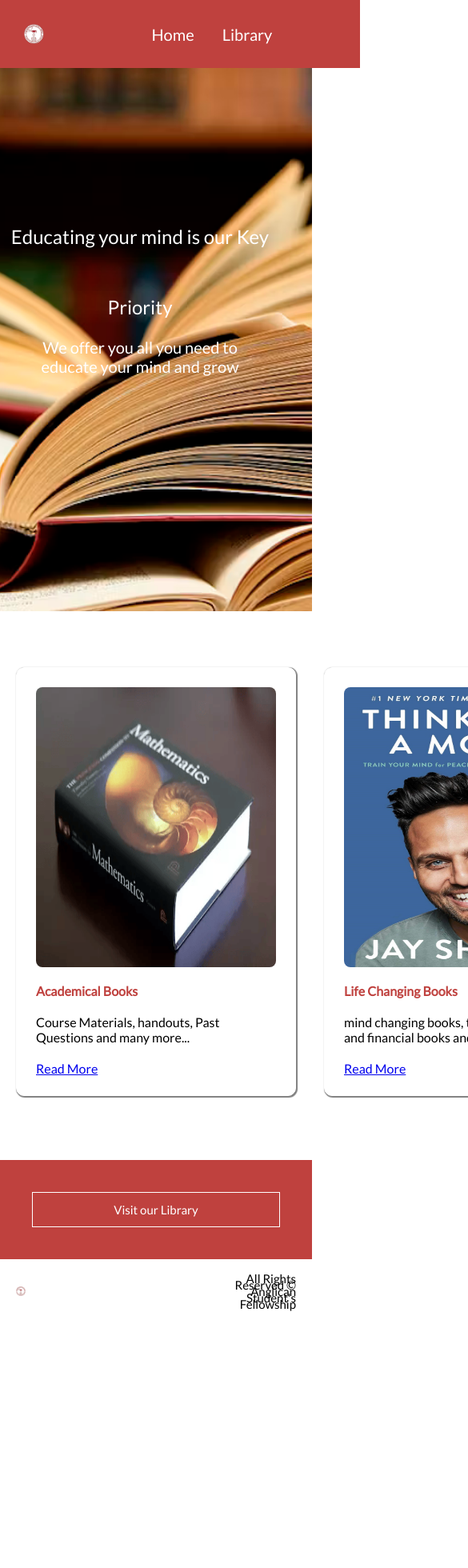
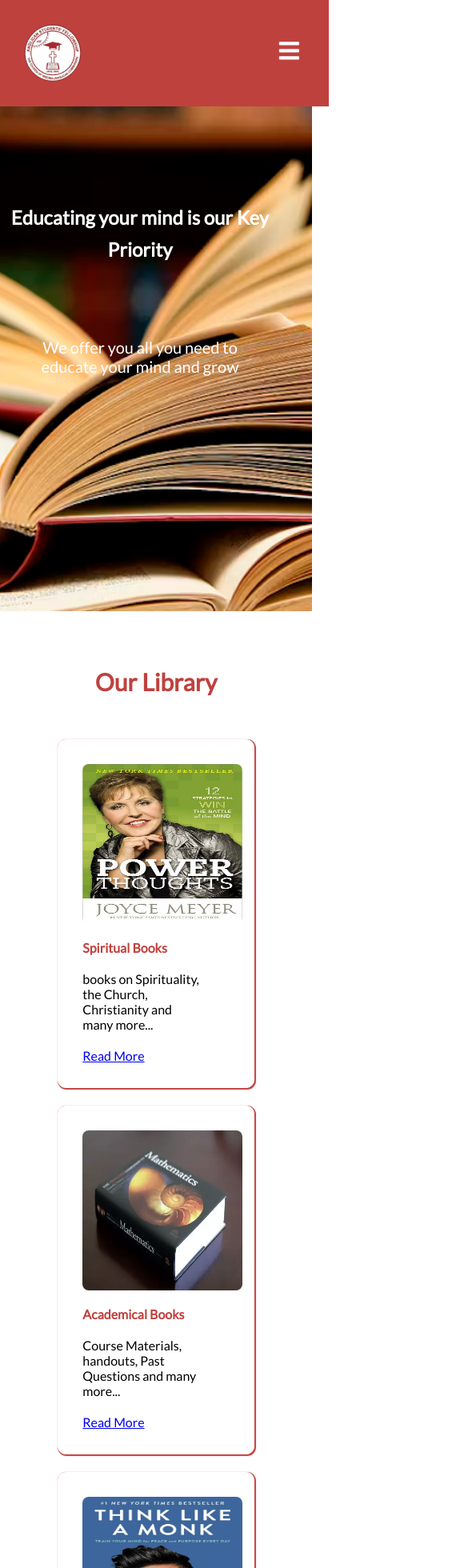
Before and after one commit to emmysoft/ASFLibraryWebsite, a React (Vite) app: page / in a window 390 px wide. Shown: the top 1960 px of the page at 80% size, 585 px wide, since content can reach past the window. Before the commit the page ends 1654 px from the top, so only its background shows below. Built offline with nearby package versions, Linux system fonts and the light colour scheme.

Commit message:
responsive update

```diff
--- a/src/App.css
+++ b/src/App.css
@@ -5,3 +5,11 @@
   margin: 0;
   font-family: "Lato", sans-serif;
 }
+
+@media screen and (max-width: 768px){
+  * {
+    padding: 0;
+    margin: 0;
+    font-family: "Lato", sans-serif;
+  }
+}
--- a/src/components/Body/Body.jsx
+++ b/src/components/Body/Body.jsx
@@ -11,7 +11,9 @@ const Body = () => {
     <>
       <Wrapper>
         <div className="hero">
-          <h4 className="hero_topic">Educating your mind is our Key Priority</h4>
+          <h4 className="hero_topic">
+            Educating your mind is our Key Priority
+          </h4>
           <p className="hero_text">
             We offer you all you need to educate your mind and grow
           </p>
@@ -19,6 +21,8 @@ const Body = () => {
       </Wrapper>
       <BookWrapper>
         <div className="book_category">
+          <h2 className="book_topic">Our Library</h2>
+          <div className="cat">
             <div className="cat_1">
               <img src={thoughts} alt="books" className="book1" />
               <h4 className="book_types">Spiritual Books</h4>
@@ -45,6 +49,7 @@ const Body = () => {
               <NavLink to="/library">Read More</NavLink>
             </div>
           </div>
+        </div>
         <div className="library">
           <NavLink to="/" className={"library_link"}>
             Visit our Library
--- a/src/components/Body/BodyStyle.js
+++ b/src/components/Body/BodyStyle.js
@@ -49,7 +49,13 @@ export const Wrapper = styled.div`
     }
   }
 
-  @media screen and (max-width: 760px) {
+  @media screen and (max-width: 768px) {
+    background-image: url(${Books});
+    background-size: cover;
+    background-position: center;
+    width: 100%;
+    height: 100%;
+
     .hero {
       display: flex;
       flex-direction: column;
@@ -58,10 +64,11 @@ export const Wrapper = styled.div`
       gap: 20px;
 
       .hero_topic {
-        font-weight: 500;
+        font-weight: 700;
         font-size: 24px;
         width: 400px;
         height: 150px;
+        line-height: 2.5rem;
         text-align: center;
       }
       .hero_text {
@@ -85,11 +92,25 @@ export const BookWrapper = styled.div`
 
   .book_category {
     display: flex;
+    flex-direction: column;
+    justify-content: center;
+    align-items: center;
+    gap: 35px;
+    margin: 70px;
+
+    .book_topic {
+      font-weight: 600;
+      font-size: 24px;
+      text-align: center;
+      color: #bf413e;
+      height: 70px;
+    }
+    .cat {
+      display: flex;
       flex-direction: row;
       justify-content: center;
       align-items: center;
       gap: 35px;
-    margin: 70px;
 
       .cat_1 {
         display: flex;
@@ -103,7 +124,7 @@ export const BookWrapper = styled.div`
         padding: 24px;
         background-color: #fff;
         width: 40%;
-      box-shadow: 1px 1px 1px 1px #808080;
+        box-shadow: 1px 1px 1px 1px #bf413e;
         &:hover {
           transition: transform 0.2s;
           transform: scale(0.9);
@@ -130,7 +151,7 @@ export const BookWrapper = styled.div`
         padding: 24px;
         background-color: #fff;
         width: 40%;
-      box-shadow: 1px 1px 1px 1px #808080;
+        box-shadow: 1px 1px 1px 1px #bf413e;
 
         &:hover {
           transition: transform 0.2s;
@@ -158,7 +179,7 @@ export const BookWrapper = styled.div`
         padding: 24px;
         background-color: #fff;
         width: 40%;
-      box-shadow: 1px 1px 1px 1px #808080;
+        box-shadow: 1px 1px 1px 1px #bf413e;
         &:hover {
           transition: transform 0.2s;
           transform: scale(0.9);
@@ -171,6 +192,7 @@ export const BookWrapper = styled.div`
         }
         .book_types {
           color: #bf413e;
+        }
       }
     }
   }
@@ -204,4 +226,132 @@ export const BookWrapper = styled.div`
       }
     }
   }
+
+  @media screen and (max-width: 768px) {
+    display: flex;
+    flex-direction: column;
+    justify-content: center;
+    align-items: center;
+    gap: 20px;
+
+    .book_category {
+      display: flex;
+      flex-direction: column;
+      align-items: center;
+      justify-content: center;
+      gap: 20px;
+
+      .book_topic {
+        font-weight: 600;
+        font-size: 30px;
+        color: #bf413e;
+        text-align: center;
+      }
+
+      .cat {
+        display: flex;
+        flex-direction: column;
+        justify-content: center;
+        align-items: center;
+        gap: 22px;
+
+        .cat_1 {
+          display: flex;
+          flex-direction: column;
+          justify-content: center;
+          align-items: flex-start;
+          border-radius: 10px;
+          border: 1px solid #fff;
+          box-shadow: #bf413e;
+          padding: 30px;
+          background-color: #fff;
+          width: 70%;
+          box-shadow: 1px 1px 1px 1px #bf413e;
+
+          .book1 {
+            border-radius: 8px;
+            width: 200px;
+            height: 200px;
+          }
+          .info {
+            width: 150px;
+          }
+        }
+        .cat_2 {
+          display: flex;
+          flex-direction: column;
+          justify-content: center;
+          align-items: flex-start;
+          border-radius: 10px;
+          padding: 30px;
+          border: 1px solid #fff;
+          box-shadow: #bf413e;
+          background-color: #fff;
+          width: 70%;
+          box-shadow: 1px 1px 1px 1px #bf413e;
+
+          .book2 {
+            border-radius: 8px;
+            width: 200px;
+            height: 200px;
+          }
+          .info {
+            width: 150px;
+          }
+        }
+        .cat_3 {
+          display: flex;
+          flex-direction: column;
+          justify-content: center;
+          align-items: flex-start;
+          border-radius: 10px;
+          border: 1px solid #fff;
+          box-shadow: #bf413e;
+          padding: 30px;
+          background-color: #fff;
+          width: 70%;
+          box-shadow: 1px 1px 1px 1px #bf413e;
+
+          .book3 {
+            border-radius: 8px;
+            width: 200px;
+            height: 200px;
+          }
+          .info {
+            width: 150px;
+          }
+        }
+      }
+    }
+    .library {
+      display: flex;
+      flex-direction: row;
+      justify-content: center;
+      align-items: center;
+      background-color: #bf413e;
+      width: 100%;
+      height: 100%;
+
+      .library_link {
+        display: flex;
+        flex-direction: row;
+        justify-content: center;
+        align-items: center;
+        text-decoration: none;
+        color: #fff;
+        font-weight: 200;
+        font-size: 15px;
+        padding: 12px 20px;
+        border: 1px solid #fff;
+        width: 200px;
+        margin: 40px;
+
+        &:hover {
+          background-color: #fff;
+          transform: 3s ease-in-out;
+          color: #bf413e;
+        }
+      }
+    }
+  }
 `;
--- a/src/components/Footer/FooterStyle.js
+++ b/src/components/Footer/FooterStyle.js
@@ -3,9 +3,9 @@ import styled from "styled-components";
 export const FooterWrapper = styled.div`
   display: flex;
   flex-direction: row;
-  justify-content: space-between;
+  justify-content: center;
   align-items: center;
-  gap: 63px;
+  gap: 40px;
   background-color: #fff;
   padding: 20px;
 
@@ -26,6 +26,7 @@ export const FooterWrapper = styled.div`
     justify-content: center;
     align-items: center;
     gap: 40px;
+    padding-right: 60px;
 
     .social1 {
       color: #0000ff;
@@ -49,4 +50,53 @@ export const FooterWrapper = styled.div`
     font-size: 15px;
     line-height: 0.5rem;
   }
+
+  @media screen and (max-width: 768px) {
+    display: flex;
+    flex-direction: column;
+    justify-content: center;
+    align-items: center;
+    gap: 20px;
+
+    .logo {
+      display: flex;
+      justify-content: center;
+      align-items: center;
+
+      .logo_style {
+        width: 30%;
+      }
+    }
+
+    .socials {
+      display: flex;
+      flex-direction: row;
+      justify-content: center;
+      align-items: center;
+      gap: 25px;
+      margin: 0 1rem;
+
+      .social1 {
+        color: #0000ff;
+        width: 500%;
+      }
+      .social2 {
+        color: #ff0000;
+        width: 500%;
+      }
+      .social3 {
+        color: #bf413e;
+        width: 500%;
+      }
+    }
+
+    .text_p {
+      text-align: center;
+      width: 200px;
+      color: #000;
+      font-size: 12px;
+      font-weight: 400;
+      line-height: 1.2rem;
+    }
+  }
 `;
--- a/src/components/Nav/Nav.jsx
+++ b/src/components/Nav/Nav.jsx
@@ -17,7 +17,7 @@ const Nav = () => {
     <>
       <Wrapper>
         <div className="logo">
-          <img src={AsfLogo} alt="logo" />
+          <img src={AsfLogo} alt="logo" className="logoImg"/>
         </div>
 
         <div className="nav-links" ref={navRef}>
@@ -27,14 +27,11 @@ const Nav = () => {
           <NavLink to="/library" className="link">
             Library
           </NavLink>
-          {/* <NavLink to="/about" className="link">
-            About Us
-          </NavLink> */}
-          <button className="btn" onClick={showNavBar}>
+          <button className="nav-btn close-btn" onClick={showNavBar}>
             <FaTimes />
           </button>
         </div>
-        <button className="btn" onClick={showNavBar}>
+        <button className="nav-btn" onClick={showNavBar}>
           <FaBars />
         </button>
       </Wrapper>
--- a/src/components/Nav/NavStyle.js
+++ b/src/components/Nav/NavStyle.js
@@ -13,32 +13,27 @@ export const Wrapper = styled.div`
   position: fixed;
   width: 100%;
 
-  @media screen and (max-width: 700px) {
-    display: flex;
-    flex-direction: row;
-    justify-content: center;
-    align-items: center;
-    gap: 10px;
-
-    .icons {
-      display: block;
-      color: #fff;
-      visibility: visible;
-    }
-  }
-
-  .btn {
+  .nav-btn {
+    padding: 5px;
+    cursor: pointer;
+    background: transparent;
+    border: none;
+    outline: none;
     visibility: hidden;
+    opacity: 0;
+    font-size: 1.8rem;
   }
   .logo {
     display: flex;
     flex-direction: row;
     justify-content: flex-start;
     align-items: flex-start;
+
+    .logoImg {
+      width: 17%;
+    }
   }
-  .logo img {
-    width: 17%;
-  }
+
   .nav-links {
     display: flex;
     flex-direction: row;
@@ -53,4 +48,52 @@ export const Wrapper = styled.div`
       text-decoration: none;
     }
   }
+
+  @media screen and (max-width: 768px) {
+    display: flex;
+    flex-direction: row;
+    justify-content: center;
+    align-items: center;
+    gap: 20px;
+    background-color: #bf413e;
+    z-index: 2;
+    position: fixed;
+    width: 90%;
+
+    .logo {
+      display: flex;
+      justify-content: flex-start;
+      align-items: flex-start;
+      .logoImg {
+        width: 25%;
+      }
+    }
+    .nav-links {
+      position: fixed;
+      top: -100vh;
+      left: 0;
+      width: 100%;
+      height: 50%;
+      display: flex;
+      flex-direction: column;
+      justify-content: center;
+      align-items: center;
+      gap: 1.5rem;
+      background-color: #bf413e;
+      transition: 1s;
+    }
+    .responsive_nav {
+      transform: translateY(100vh);
+    }
+    .nav-btn {
+      visibility: visible;
+      opacity: 1;
+      color: #fff;
+    }
+    .close-btn {
+      position: absolute;
+      top: 2rem;
+      right: 2rem;
+    }
+  }
 `;
```
Lines whose indentation alone changed are shown as unchanged.
